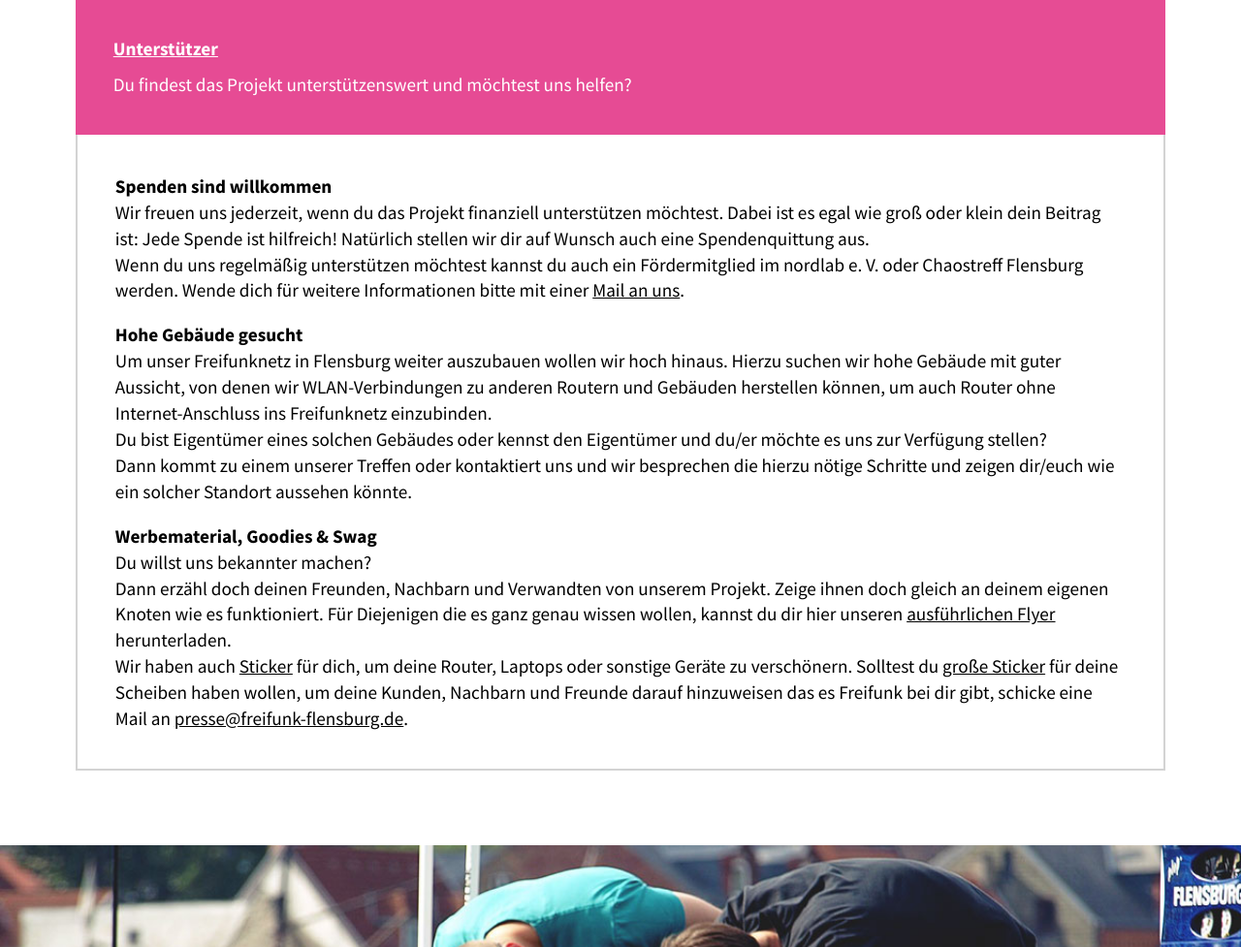
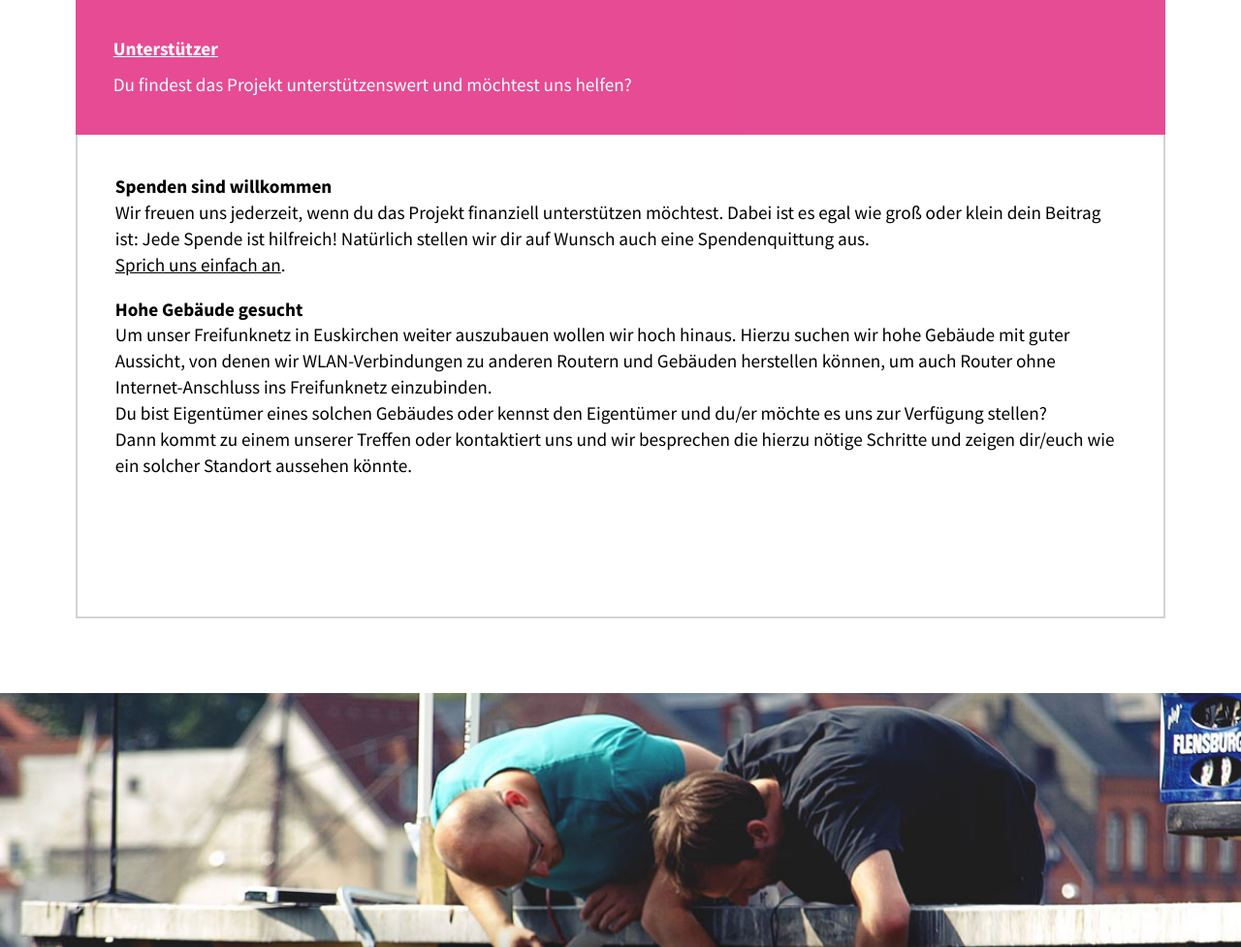
Before and after one commit to freifunkeu/website, a PHP site: page / in a window 1280 px wide. Shown: the part 2713-3690 px from the top of the page at 97% size. Run offline with PHP 8.4, Linux system fonts and the light colour scheme.

Commit message:
Update participate_sponsor.php

```diff
--- a/content/participate_sponsor.php
+++ b/content/participate_sponsor.php
@@ -1,22 +1,12 @@
 <h4>Spenden sind willkommen</h4>
 <p>Wir freuen uns jederzeit, wenn du das Projekt finanziell unterstützen möchtest. Dabei ist es egal wie groß oder klein dein
 Beitrag ist: Jede Spende ist hilfreich! Natürlich stellen wir dir auf Wunsch auch eine Spendenquittung aus. <br>
-Wenn du uns regelmäßig unterstützen möchtest kannst du auch ein Fördermitglied im nordlab e. V. oder Chaostreff Flensburg werden.
-Wende dich für weitere Informationen bitte mit einer <a target="_blank" href="mailto:presse@freifunk-flensburg.de">Mail an uns</a>.</p>
+<a target="_blank" href="mailto:info@freifunk-euskirchen.de">Sprich uns einfach an</a>.</p>
 
 <h4>Hohe Gebäude gesucht</h4>
-<p>Um unser Freifunknetz in Flensburg weiter auszubauen wollen wir hoch hinaus. Hierzu suchen wir hohe Gebäude mit guter
+<p>Um unser Freifunknetz in Euskirchen weiter auszubauen wollen wir hoch hinaus. Hierzu suchen wir hohe Gebäude mit guter
 Aussicht, von denen wir WLAN-Verbindungen zu anderen Routern und Gebäuden herstellen können, um auch Router ohne
 Internet-Anschluss ins Freifunknetz einzubinden.<br>
 Du bist Eigentümer eines solchen Gebäudes oder kennst den Eigentümer und du/er möchte es uns zur Verfügung stellen?<br>
 Dann kommt zu einem unserer Treffen oder kontaktiert uns und wir besprechen die hierzu nötige Schritte und zeigen dir/euch
 wie ein solcher Standort aussehen könnte.</p>
-
-<h4>Werbematerial, Goodies & Swag</h4>
-<p>Du willst uns bekannter machen? <br>
-Dann erzähl doch deinen Freunden, Nachbarn und Verwandten von unserem Projekt. Zeige ihnen doch gleich an
-deinem eigenen Knoten wie es funktioniert. Für Diejenigen die es ganz genau wissen wollen, kannst du dir hier unseren
-<a href="/media/FreifunkFlyer_A4_noFont.pdf">ausführlichen Flyer</a> herunterladen. <br>
-Wir haben auch <a href="https://twitter.com/roikiermedia/status/521957080551653376">Sticker</a> für dich, um deine Router, Laptops oder sonstige Geräte zu verschönern.
-Solltest du <a href="https://twitter.com/FreiFunkFlens/status/537269168736063488">große Sticker</a> für deine Scheiben haben wollen, um deine Kunden, Nachbarn und Freunde darauf hinzuweisen das es Freifunk bei dir gibt,
-schicke eine Mail an <a target="_blank" href="mailto:presse@freifunk-flensburg.de">presse@freifunk-flensburg.de</a>.</p>
```
